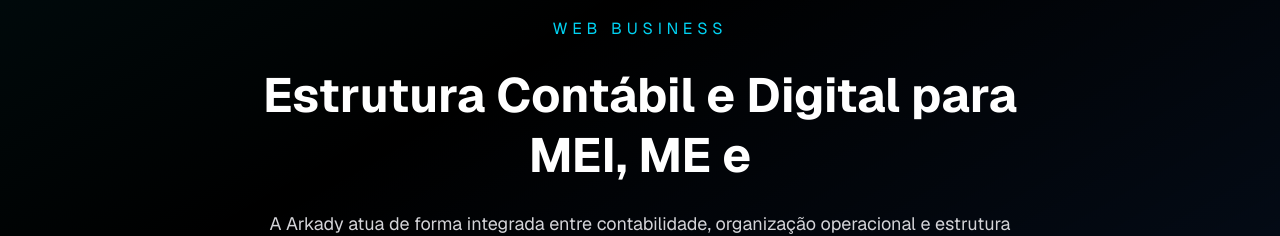
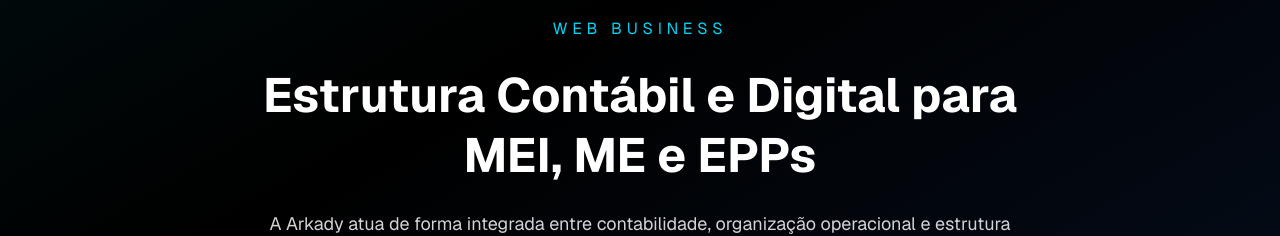
Before and after one commit to arkadywebusiness-wq/proposta-arkady, a Next.js app: page / in a window 1280 px wide. Shown: the part 375-611 px from the top of the page. Built offline with nearby package versions, Linux system fonts and the light colour scheme.

Commit message:
Correção texto EPPs

```diff
--- a/app/page.tsx
+++ b/app/page.tsx
@@ -67,7 +67,7 @@
 
             <div className="max-w-3xl">
               <h2 className="text-3xl md:text-5xl font-bold leading-tight">
-                Estrutura Contábil e Digital para MEI, ME e
+                Estrutura Contábil e Digital para MEI, ME e EPPs
               </h2>
 
               <p className="mt-6 text-zinc-300 text-lg leading-relaxed">
```
